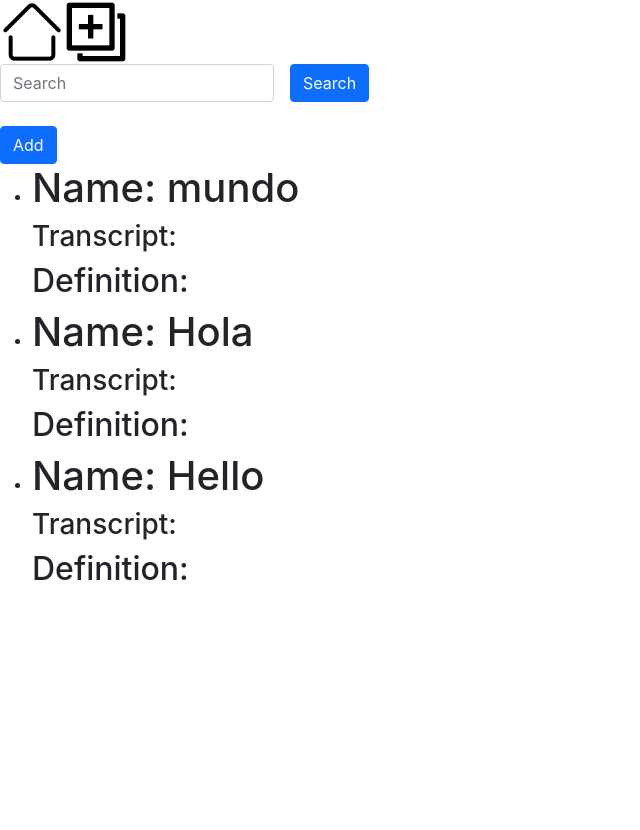
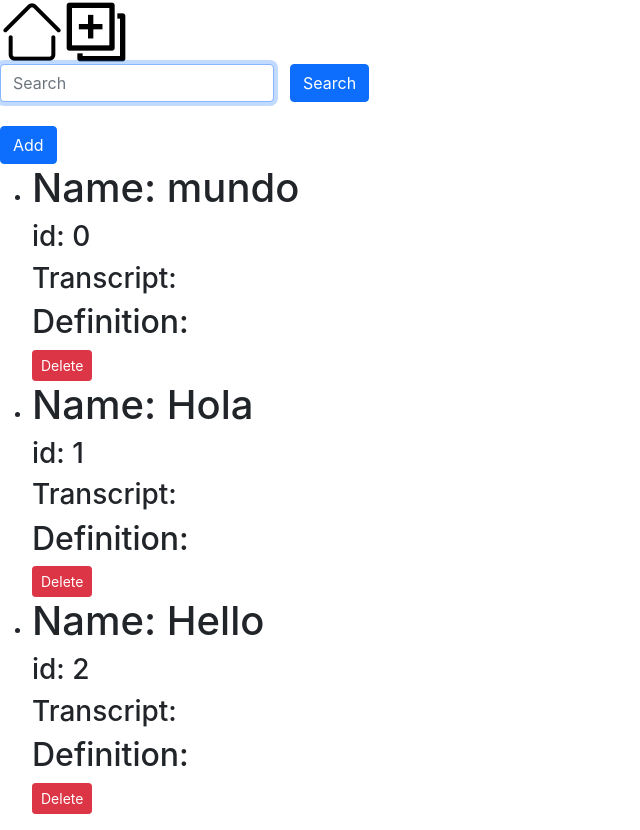
Before and after one commit to BiplopDey/Front-Fluent-English, a React (Create React App) app: page / in a window 1280 px wide. Shown: the whole page, without its empty margins (0-640 px from the left). Before the commit the page ends 800 px from the top, so only its background shows below. Built offline with nearby package versions, Linux system fonts and the light colour scheme.

Commit message:
Add delete function

```diff
--- a/src/components/addWord.js
+++ b/src/components/addWord.js
@@ -1,10 +1,10 @@
-import React, { Component } from "react";
+import React from "react";
 
 function AddWord(props) {
   return (
     <div>
       <h1>{props.word}</h1>
-      <button type="button" class="btn btn-primary" onClick={props.add}>
+      <button type="button" className="btn btn-primary" onClick={props.add}>
         Add
       </button>
     </div>
--- a/src/components/home.js
+++ b/src/components/home.js
@@ -5,12 +5,14 @@ import AddWord from "./addWord";
 import Words from "./words";
 
 function Home() {
+  let id = 0;
   const [state, setState] = React.useState({
     response: "",
     wordList: [new Word("mundo"), new Word("Hola"), new Word("Hello")],
   });
 
   function Word(name) {
+    this.id = id++;
     this.name = name;
   }
 
@@ -28,12 +30,23 @@ function Home() {
     });
   }
 
+  function deleteWord(id) {
+    console.log(findIndexById(id));
+    state.wordList.splice(findIndexById(id), 1);
+    setState({
+      ...state,
+      wordList: [...state.wordList],
+    });
+  }
+  function findIndexById(id) {
+    state.wordList.findIndex((e) => e.id == id);
+  }
   return (
     <div>
       <Navbar />
       <Search response={state.response} onChange={updateChange} />
       <AddWord word={state.response} add={add} />
-      <Words words={state.wordList} />
+      <Words words={state.wordList} delete={deleteWord} />
     </div>
   );
 }
--- a/src/components/search.js
+++ b/src/components/search.js
@@ -2,19 +2,20 @@ import { Component } from "react";
 
 function Search(props) {
   return (
-    <form class="row g-3">
-      <div class="col-auto">
+    <form className="row g-3">
+      <div className="col-auto">
         <input
           type="text"
-          class="form-control"
+          className="form-control"
           id="inputPassword2"
           placeholder="Search"
+          autoFocus={true}
           value={props.response}
           onChange={props.onChange}
         />
       </div>
-      <div class="col-auto">
-        <button type="submit" class="btn btn-primary mb-3">
+      <div className="col-auto">
+        <button type="submit" className="btn btn-primary mb-3">
           Search
         </button>
       </div>
--- a/src/components/word.js
+++ b/src/components/word.js
@@ -2,8 +2,16 @@ function Word(props) {
   return (
     <li>
       <h1>Name: {props.name}</h1>
+      <h3>id: {props.id}</h3>
       <h3>Transcript: </h3>
       <h2>Definition: </h2>
+      <button
+        type="button"
+        className="btn btn-danger btn-sm"
+        onClick={() => props.delete(props.id)}
+      >
+        Delete
+      </button>
     </li>
   );
 }
--- a/src/components/words.js
+++ b/src/components/words.js
@@ -2,8 +2,15 @@ import Word from "./word";
 function Words(props) {
   return (
     <ul>
-      {props.words.map((word, index) => {
-        return <Word name={word.name} />;
+      {props.words.map((word) => {
+        return (
+          <Word
+            key={word.id}
+            delete={props.delete}
+            name={word.name}
+            id={word.id}
+          />
+        );
       })}
     </ul>
   );
```
Also changed, not shown: src/components/card.js (+3 -4 lines).
